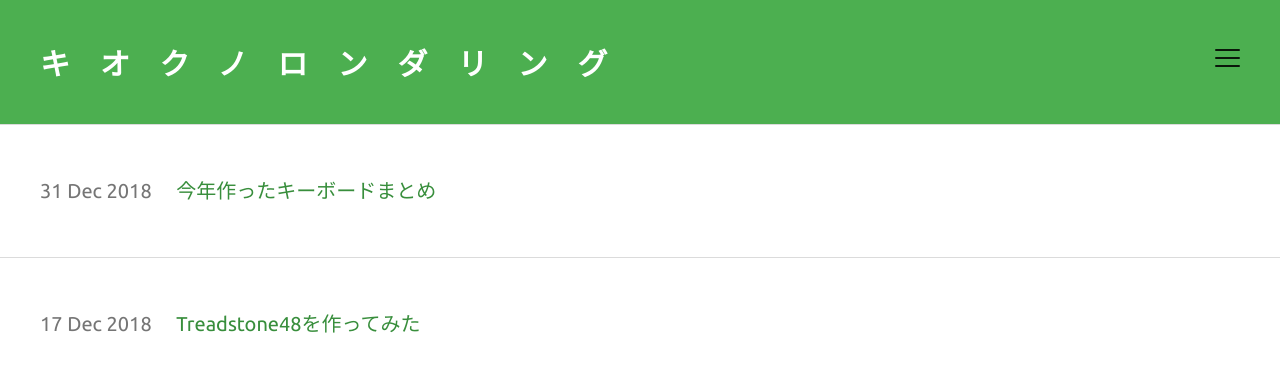
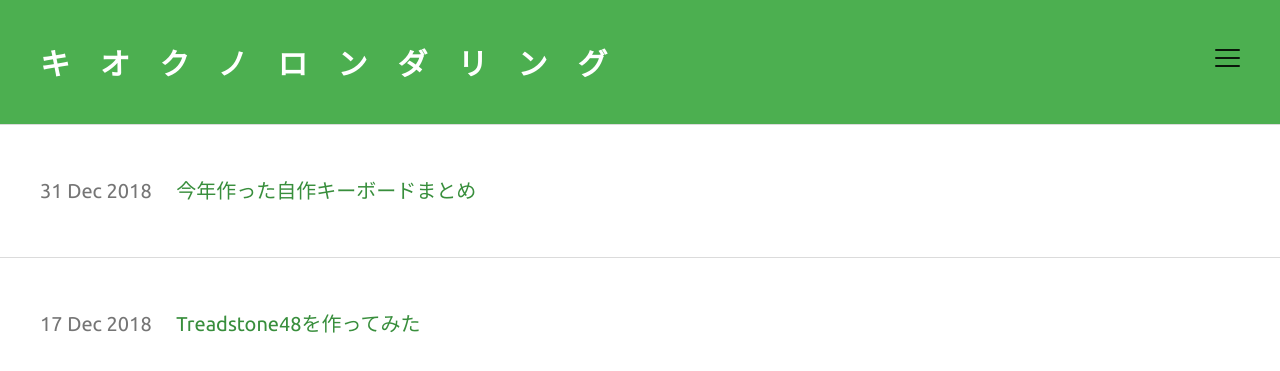
Before and after one commit to marksard/marksard.github.io, a Jekyll site: the page built from index.html, in a window 1280 px wide. Shown: the top 371 px of the page. Built offline with Jekyll 4.4.1, drawn with Linux system fonts in a browser that asks for light colours; some web fonts are replaced; the list of posts is cut into pages by our own code.

Commit message:
[update]

```diff
--- a/_posts/2020-12-31-summary-of-this-year.markdown
+++ b/_posts/2020-12-31-summary-of-this-year.markdown
@@ -1,12 +1,12 @@
 ---
 layout: post
-title: 今年作ったキーボードまとめ
+title: 今年作った自作キーボードまとめ
 date: 2018-12-31 13:00:00 +0900
 tag: [hardware, keyboard]
 image: 20181229-PC290008.jpg
 ---
 
-# キーボード漬けの一年
+# 自作キーボード漬けの一年
 
 　自作キーボードして半年のはずですが一年くらいやっていたようなそんな気がします。ひと月に一台くらいのペースで作ってそれと同じか上回るくらいキーキャップを買って…って話は前回書きましたね。
 　今回は今年作ったキーボードをまとめておきたいと思います。
```
